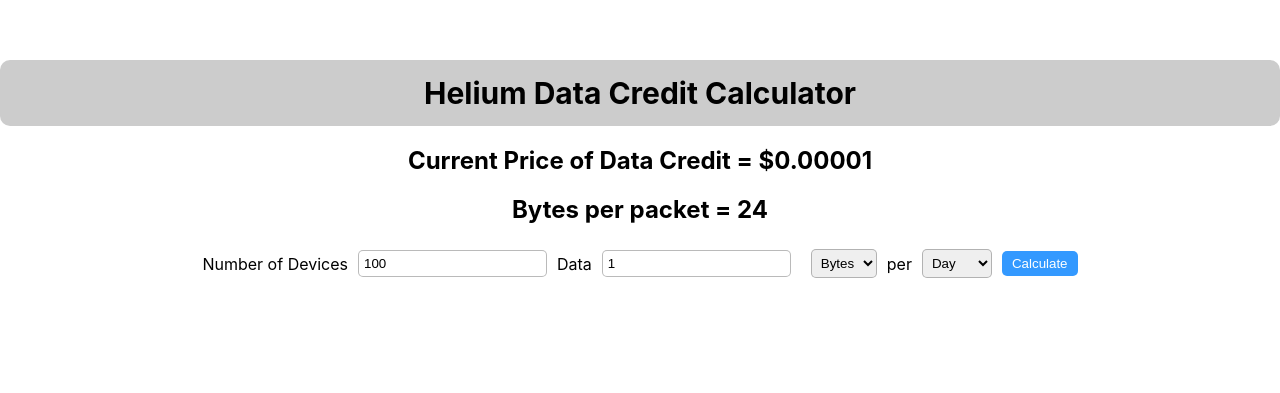
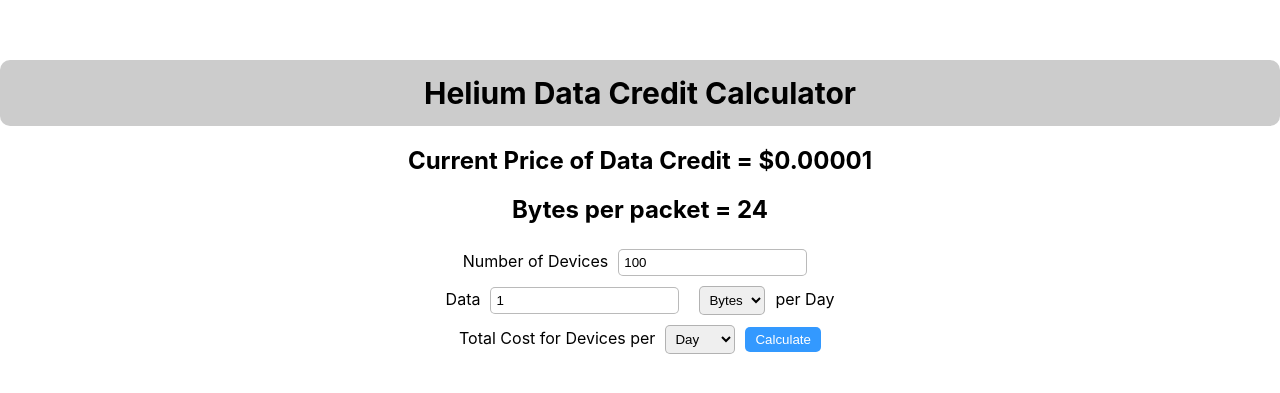
Before and after one commit to kent-williams/helium-dc-calculator, a React (Create React App) app: page / in a window 1280 px wide. Shown: the part 105-498 px from the top of the page. Built offline with nearby package versions, Linux system fonts and the light colour scheme.

Commit message:
improve clarity of time units

```diff
--- a/src/DataCreditCalculator.css
+++ b/src/DataCreditCalculator.css
@@ -9,10 +9,10 @@
 
 .Form {
     display: flex;
+    flex-direction: column;
     margin: 0 auto;
     align-items: center;
     justify-content: center;
-    flex-wrap: wrap;
     width: 100%;
 }
 
--- a/src/DataCreditCalculator.js
+++ b/src/DataCreditCalculator.js
@@ -74,6 +74,7 @@
                 <h2><span>Current Price of Data Credit = ${dataCreditValue} </span></h2>
                 <h2><span>Bytes per packet = {bytesPerHeliumPacket} </span></h2>
                 <div className="Form">
+                    <div>
                         Number of Devices
                         <input
                             name="number of devices"
@@ -82,6 +83,8 @@
                             onChange={this.inputHandler}
                             min="1"
                         />
+                    </div>
+                    <div>
                         Data
                         <input
                             name="data per device"
@@ -99,7 +102,10 @@
                                 <option key={value}>{value}</option>
                             ))}
                         </select>
-                    per
+                        per Day
+                    </div>
+                    <div>
+                        Total Cost for Devices per
                         <select
                             name="time unit"
                             onChange={(event) => this.selectHandler(event)}
@@ -111,6 +117,7 @@
                         </select>
                         <button onClick={this.calculateHandler}>Calculate</button>
                     </div>
+                </div>
                 {this.state.costResult &&
                     <h3>{this.state.costResult}</h3>
                 }
```
Lines whose indentation alone changed are shown as unchanged.
